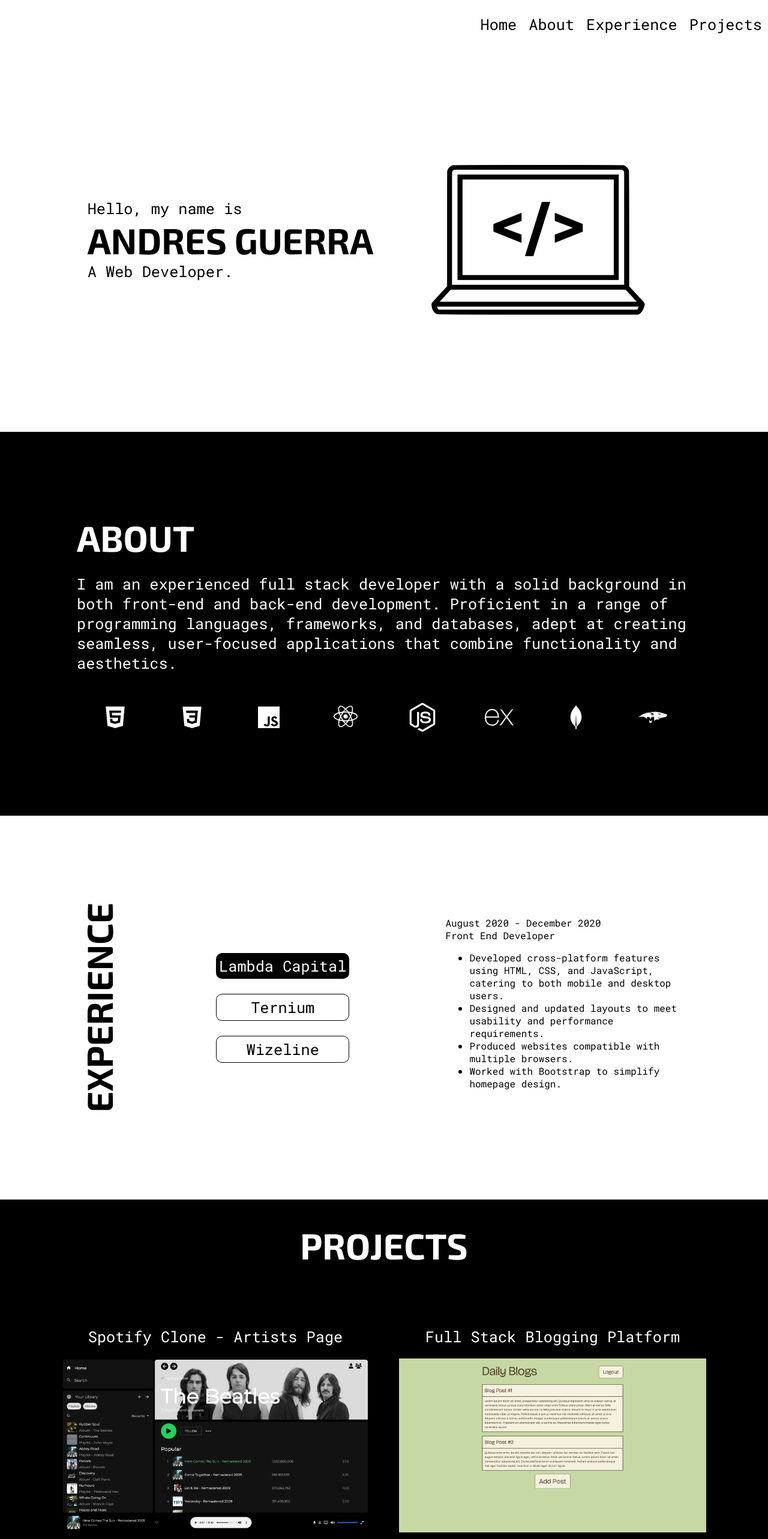
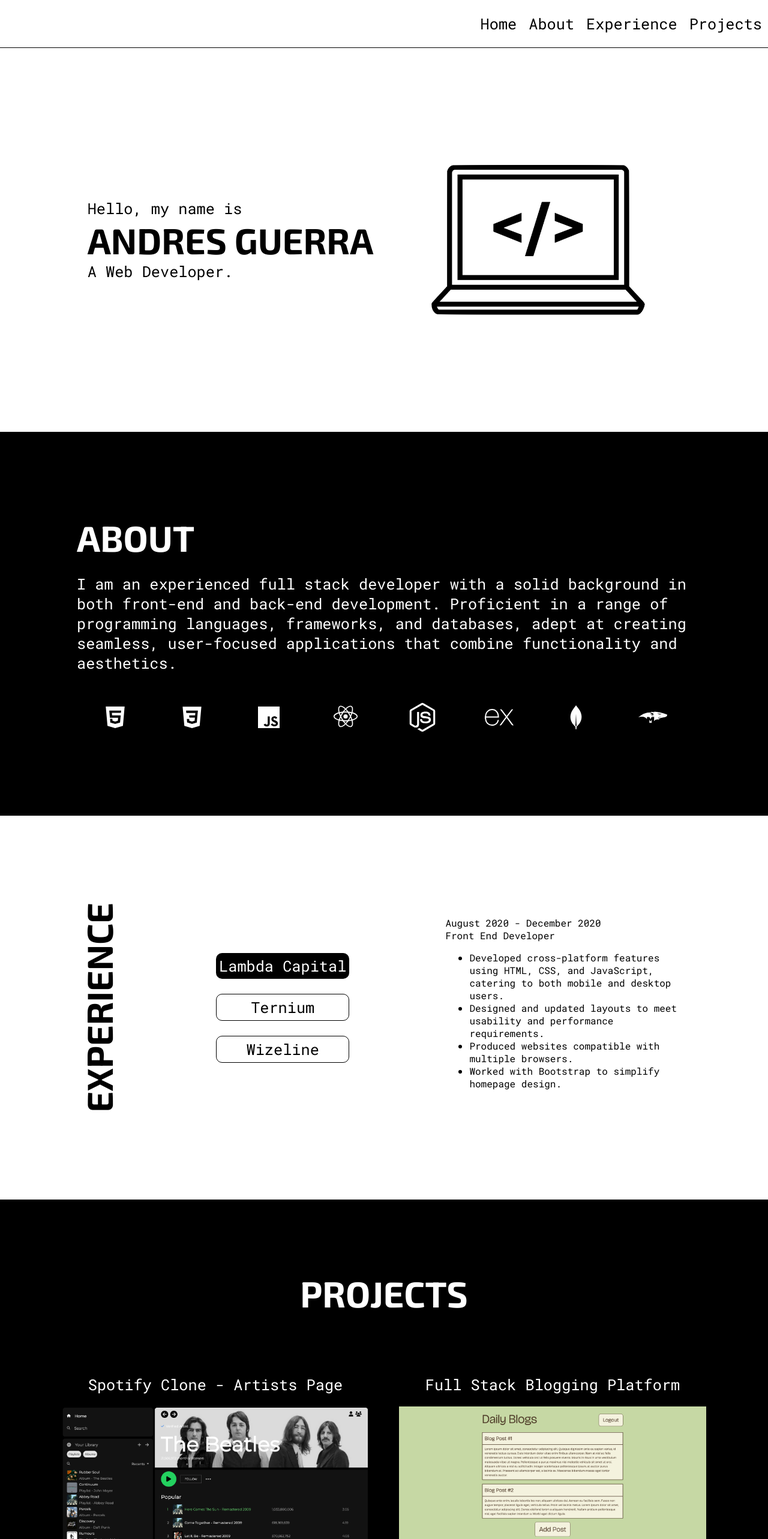
Before and after one commit to aguerraochoa/Personal-Portfolio, a React (Create React App) app: page / in a window 1280 px wide. Shown: the top 2566 px of the page at 60% size. Built offline with nearby package versions, Linux system fonts and the light colour scheme.

Commit message:
Fixed navbar

```diff
--- a/package.json
+++ b/package.json
@@ -10,7 +10,6 @@
     "react-dom": "^18.2.0",
     "react-icons": "^4.10.1",
     "react-router-dom": "^6.15.0",
-    "react-scripts": "5.0.1",
     "react-type-animation": "^3.1.0",
     "web-vitals": "^2.1.4"
   },
@@ -39,6 +38,7 @@
     ]
   },
   "devDependencies": {
-    "@babel/plugin-proposal-private-property-in-object": "^7.21.11"
+    "@babel/plugin-proposal-private-property-in-object": "^7.21.11",
+    "react-scripts": "^5.0.1"
   }
 }
--- a/src/App.css
+++ b/src/App.css
@@ -32,6 +32,11 @@
   justify-content: flex-end;
   gap: 20px;
   padding-right: 10px;
+  position: fixed;
+  width: 100%;
+  background-color: white;
+  border-bottom: 1px solid black;
+  z-index: 1000;
 }
 
 .navbar a {
@@ -50,6 +55,10 @@
   font-weight: 700;
   text-transform: uppercase;
   font-family: var(--exo2);
+}
+
+.main {
+  padding-top: 10vh;
 }
 
 #home {
@@ -178,14 +187,14 @@
 }
 
 #projects {
-  height: 110vh;
+  height: 130vh;
   background-color: black;
   color: white;
 }
 
 .projects-title {
   text-align: center;
-  padding-top: 40px;
+  padding-top: 15vh;
   margin-bottom: 20px;
 }
 
--- a/src/App.js
+++ b/src/App.js
@@ -11,11 +11,13 @@
     <div className="app">
       <div className="container">
         <NavBar />
-        <Home />
-        <About />
-        <Experience />
-        <Projects />
-        <Footer />
+        <div className="main">
+          <Home />
+          <About />
+          <Experience />
+          <Projects />
+          <Footer />
+        </div>
       </div>
     </div>
   );
```
Also changed, not shown: 2 other files (tests, documents, lock files or other folders).
